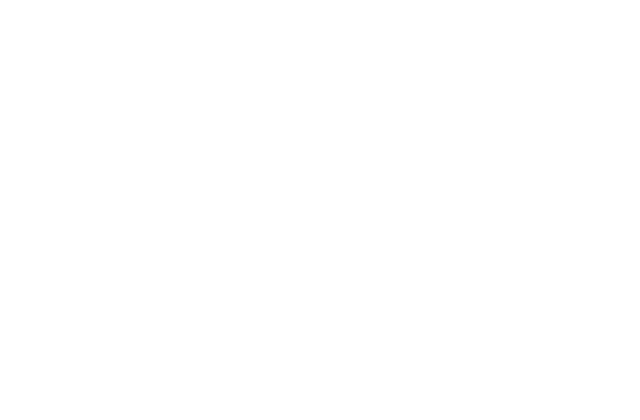
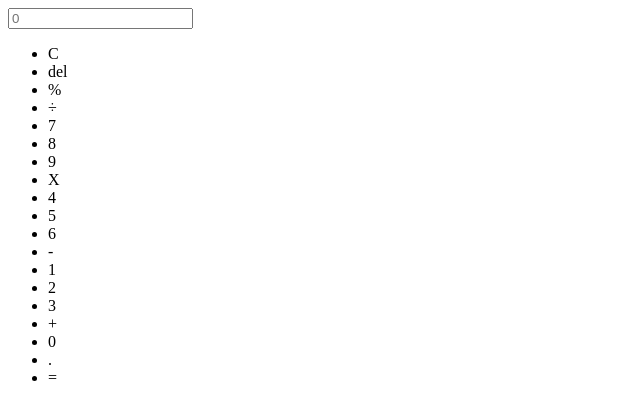
Before and after one commit to hamed-zeidabadi/calculator-typescript, a website with bundled scripts: page index.html in a window 1280 px wide. Shown: the whole page, without its empty margins (0-640 px from the left). Built offline with nearby package versions, Linux system fonts and the light colour scheme; files whose address does not match are found by name.

Commit message:
add html template

```diff
--- a/index.html
+++ b/index.html
@@ -8,6 +8,35 @@
     <title>Calculator</title>
   </head>
   <body>
+    <section class="container">
+      <div class="result">
+        <input type="text" id="result" placeholder="0" />
+      </div>
+      <div class="btn">
+        <ul class="btn_lists">
+          <li class="btn_lists_item" id="clear">C</li>
+          <li class="btn_lists_item" id="del">del</li>
+          <li class="btn_lists_item" id="percent">%</li>
+          <li class="btn_lists_item" id="division">÷</li>
+          <li class="btn_lists_item" id="number7">7</li>
+          <li class="btn_lists_item" id="number8">8</li>
+          <li class="btn_lists_item" id="number9">9</li>
+          <li class="btn_lists_item" id="multi">X</li>
+          <li class="btn_lists_item" id="number4">4</li>
+          <li class="btn_lists_item" id="number5">5</li>
+          <li class="btn_lists_item" id="number6">6</li>
+          <li class="btn_lists_item" id="sub">-</li>
+          <li class="btn_lists_item" id="number1">1</li>
+          <li class="btn_lists_item" id="number2">2</li>
+          <li class="btn_lists_item" id="number3">3</li>
+          <li class="btn_lists_item" id="add">+</li>
+          <li class="btn_lists_item" id="number0">0</li>
+          <li class="btn_lists_item" id="dot">.</li>
+          <li class="btn_lists_item" id="equal">=</li>
+        </ul>
+      </div>
+    </section>
+
     <script src="./dist/index.js" defer></script>
   </body>
 </html>
```
